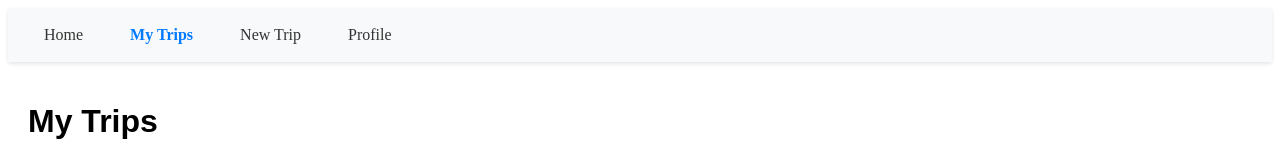
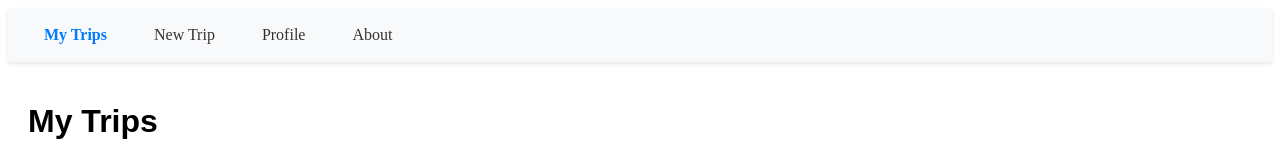
Before and after one commit to dov1906/AI-Assisted-Travel-Planner, a React (Create React App) app in the folder client/: page /trips in a window 1280 px wide. Shown: the top 160 px of the page. Built offline with nearby package versions, Linux system fonts and the light colour scheme; no server answers.

Commit message:
updated the NavBar

```diff
--- a/client/src/components/NavBar.js
+++ b/client/src/components/NavBar.js
@@ -20,9 +20,7 @@ function NavBar() {
             }}
         >
             <div style={{ display: "flex", gap: "15px" }}>
-                <NavLink to="/" style={navLinkStyle}>
-                    Home
-                </NavLink>
+
                 <NavLink to="/trips" style={navLinkStyle}>
                     My Trips
                 </NavLink>
@@ -32,6 +30,9 @@ function NavBar() {
                 <NavLink to="/profile" style={navLinkStyle}>
                     Profile
                 </NavLink>
+                <NavLink to="/" style={navLinkStyle}>
+                    About
+                </NavLink>
             </div>
         </nav>
     );
--- a/client/src/components/TripList.js
+++ b/client/src/components/TripList.js
@@ -71,6 +71,9 @@ const TripList = () => {
             <h1>My Trips</h1>
             <p>Explore all your trips and view their details on the map below.</p>
             {markers.length > 0 && <Map markers={markers} />}
+
+            <br></br>
+            <br></br>
 
             <button
                 onClick={() => navigate("/new-trip/add")}
```
